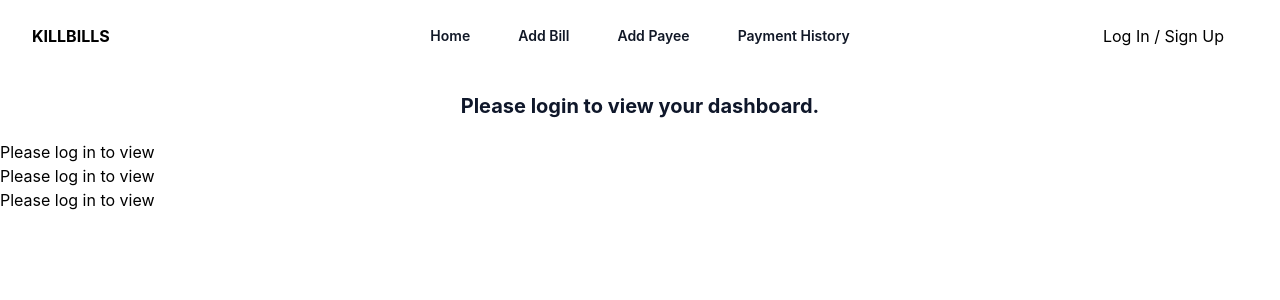
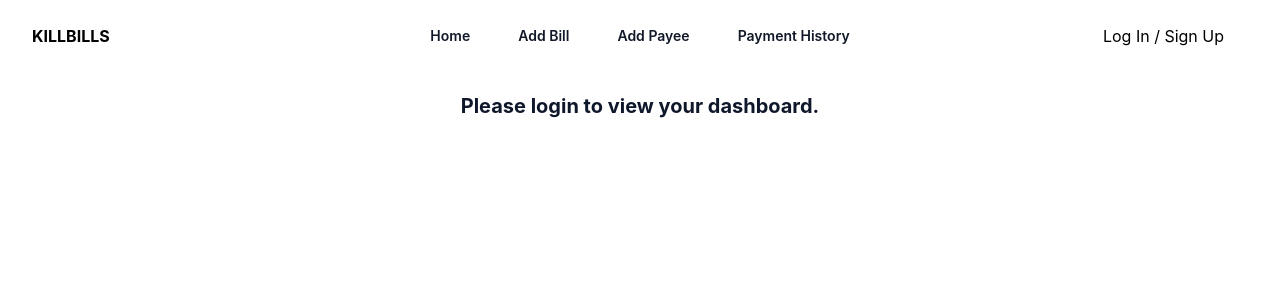
Before and after one commit to oashitta/KillBills, a React (Create React App) app in the folder client/: page / in a window 1280 px wide. Shown: the top 300 px of the page. Built offline with nearby package versions, Linux system fonts and the light colour scheme; no server answers.

Commit message:
Move charts to UpcomingBills

```diff
--- a/client/src/App.js
+++ b/client/src/App.js
@@ -9,9 +9,6 @@ import "./App.css";
 import EditBill from "./components/EditBill";
 import Main from "./components/main";
 import PaymentHistory from "./components/PaymentHistory";
-import ChartBillsByPayee from "./components/ChartBillsByPayee";
-import ChartBillsByCategory from "./components/ChartBillsByCategory";
-import ChartBillsByMonth from "./components/ChartBillsByMonth";
 
 const router = createBrowserRouter([
   {
@@ -27,6 +24,7 @@ const router = createBrowserRouter([
       { path: "/settings", element: <Profile /> },
       { path: "/edit-bill", element: <EditBill /> },
       { path: "/payment-history", element: <PaymentHistory /> },
+      { path: "/upcoming-bills", element: <UpcomingBills /> },
       { path: "*", element: <h1>404 Page Not Found</h1> },
     ],
   },
@@ -43,9 +41,6 @@ function App() {
       }}
     >
       <RouterProvider router={router} />
-      <ChartBillsByPayee />
-      <ChartBillsByCategory />
-      <ChartBillsByMonth />
     </Auth0Provider>
   );
 }
--- a/client/src/components/UpcomingBills.jsx
+++ b/client/src/components/UpcomingBills.jsx
@@ -1,8 +1,11 @@
 import { React, useEffect, useState } from "react";
 import { useAuth0 } from "@auth0/auth0-react";
 import { FiLink } from "react-icons/fi";
+import ChartBillsByPayee from "./ChartBillsByPayee";
+import ChartBillsByCategory from "./ChartBillsByCategory";
+import ChartBillsByMonth from "./ChartBillsByMonth";
 
-const Upcoming_bills = () => {
+const UpcomingBills = () => {
   const { isAuthenticated, isLoading, getAccessTokenSilently } = useAuth0();
   const [bills, setBills] = useState([]);
 
@@ -77,8 +80,11 @@ const Upcoming_bills = () => {
           Please log in to view upcoming bills.
         </p>
       )}
+      <ChartBillsByPayee />
+      <ChartBillsByCategory />
+      <ChartBillsByMonth />
     </>
   );
 };
 
-export default Upcoming_bills;
+export default UpcomingBills;
```
